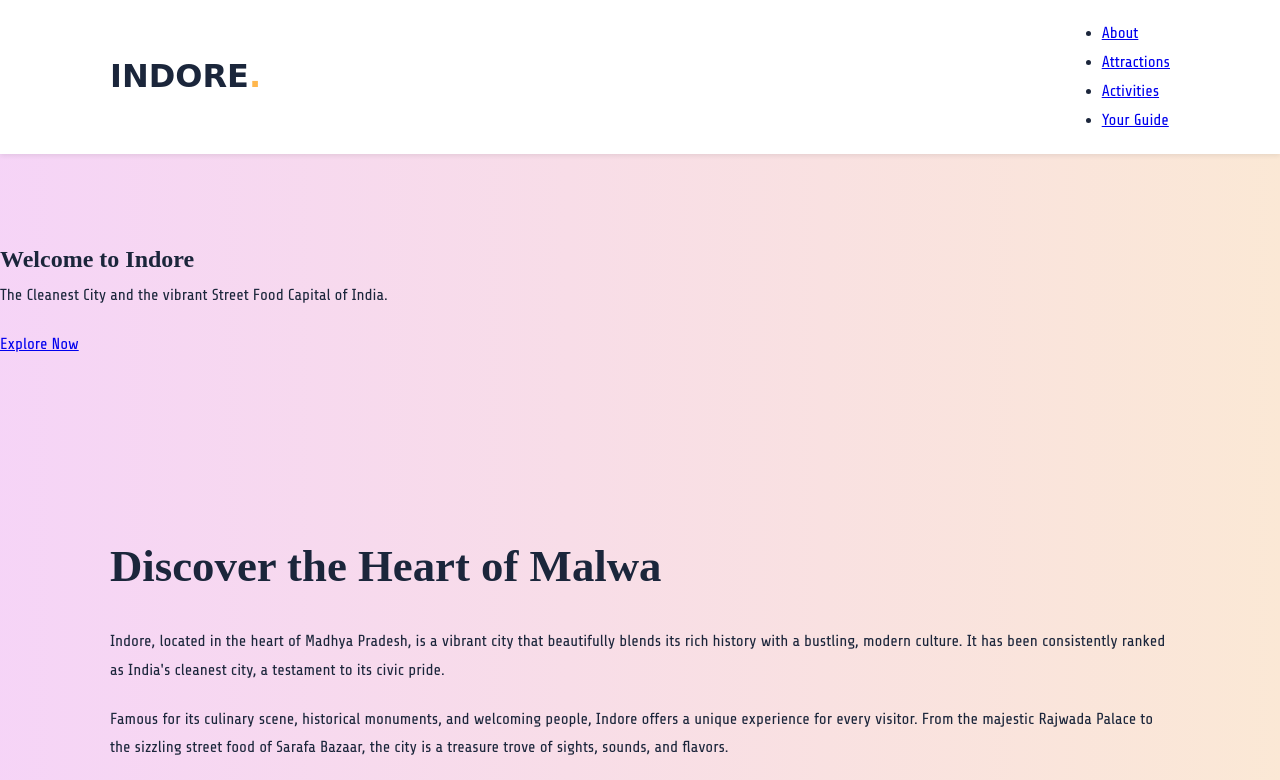
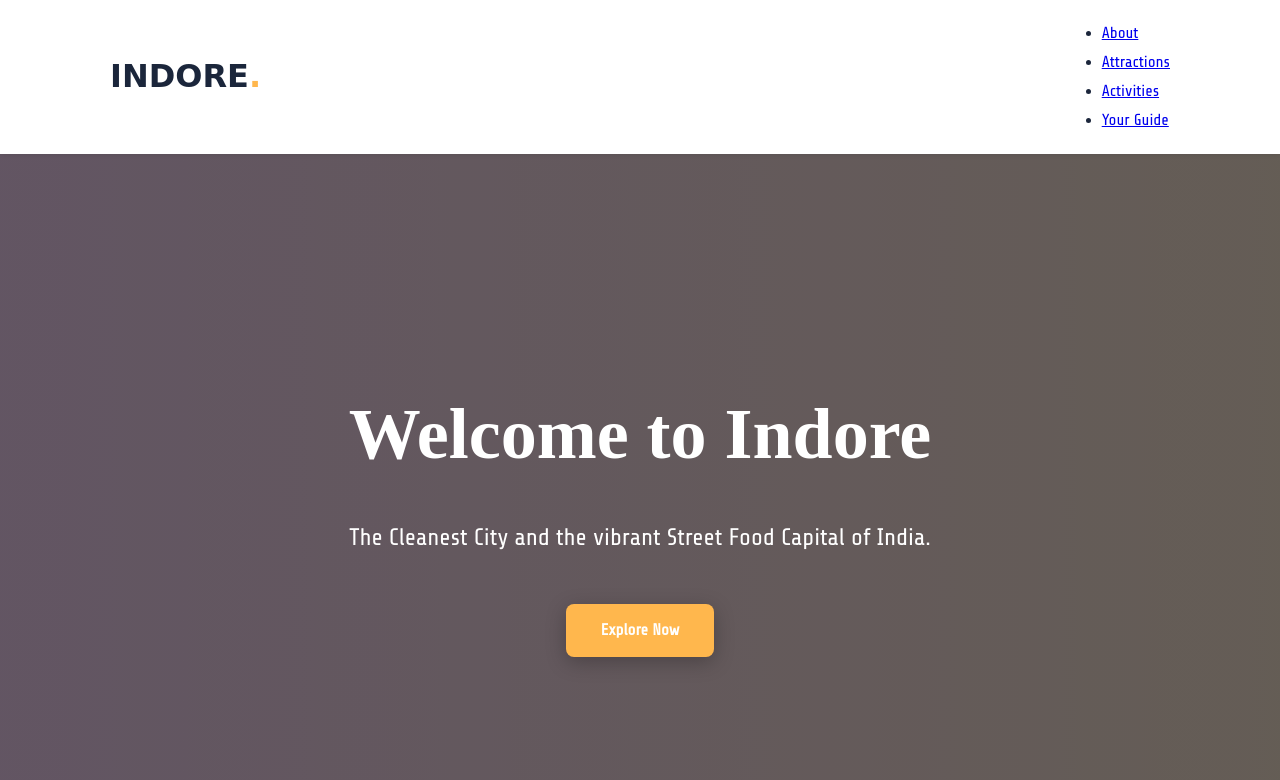
Before and after one commit to chaitanyaaaak/Hometown-Homepage, a plain HTML site: page index.html in a window 1280 px wide. Shown: the top 780 px of the page. Drawn offline with Linux system fonts and the light colour scheme; a web font is replaced by a local one.

```diff
--- a/styles.css
+++ b/styles.css
@@ -105,3 +105,46 @@
 }
 
 /* hero section */
+
+.hero {
+    background: linear-gradient(rgba(0,0,0,0.6), rgba(0,0,0,0.6));
+    height: 90vh;
+    display: flex;
+    flex-direction: column;
+    justify-content: center;
+    align-items: center;
+    text-align: center;
+    color: var(--white-color);
+    padding: 0 1.25rem;
+}
+
+.hero h1 {
+    font-size: 4.5rem;
+    margin-bottom: 1rem;
+}
+
+.hero p{
+    font-size: 1.5rem;
+    font-weight: 400;
+    max-width: 700px;
+}
+
+.hero .btn {
+    display: inline-block;
+    margin-top: 1.5625rem;
+    padding: 0.75rem 2.1875rem;
+    background: var(--primary-color);
+    color: var(--white-color);
+    text-decoration: none;
+    font-weight: 600;
+    border-radius: 0.5rem;
+    transition: background 0.3s ease, transform 0.3s ease;
+    box-shadow: 0 5px 20px rgba(0,0,0,0.25);
+}
+
+.hero .btn:hover {
+    background: var(--primary-darker);
+    transform: translateY(-3px);
+}
+
+/* about section */
```
